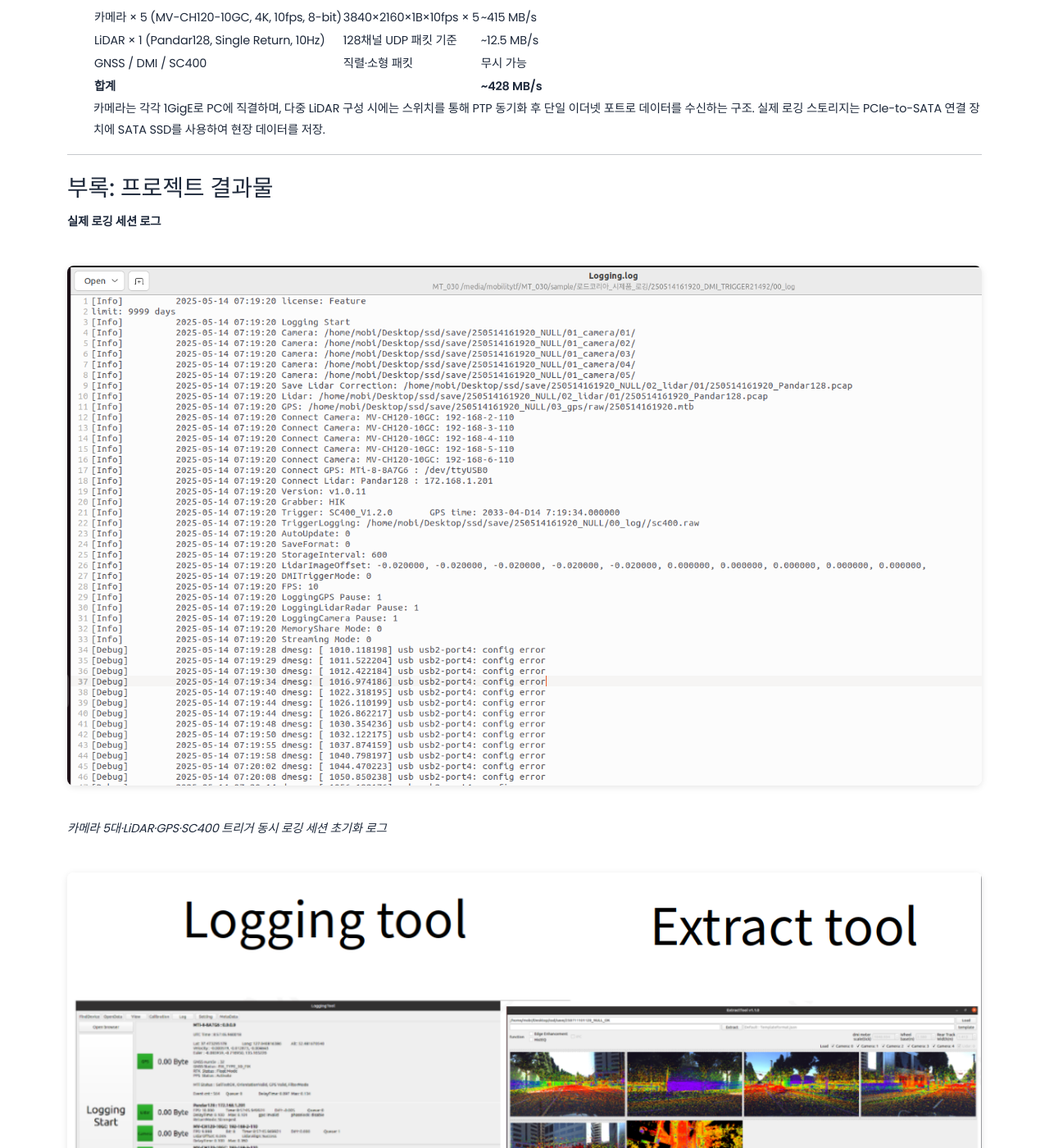
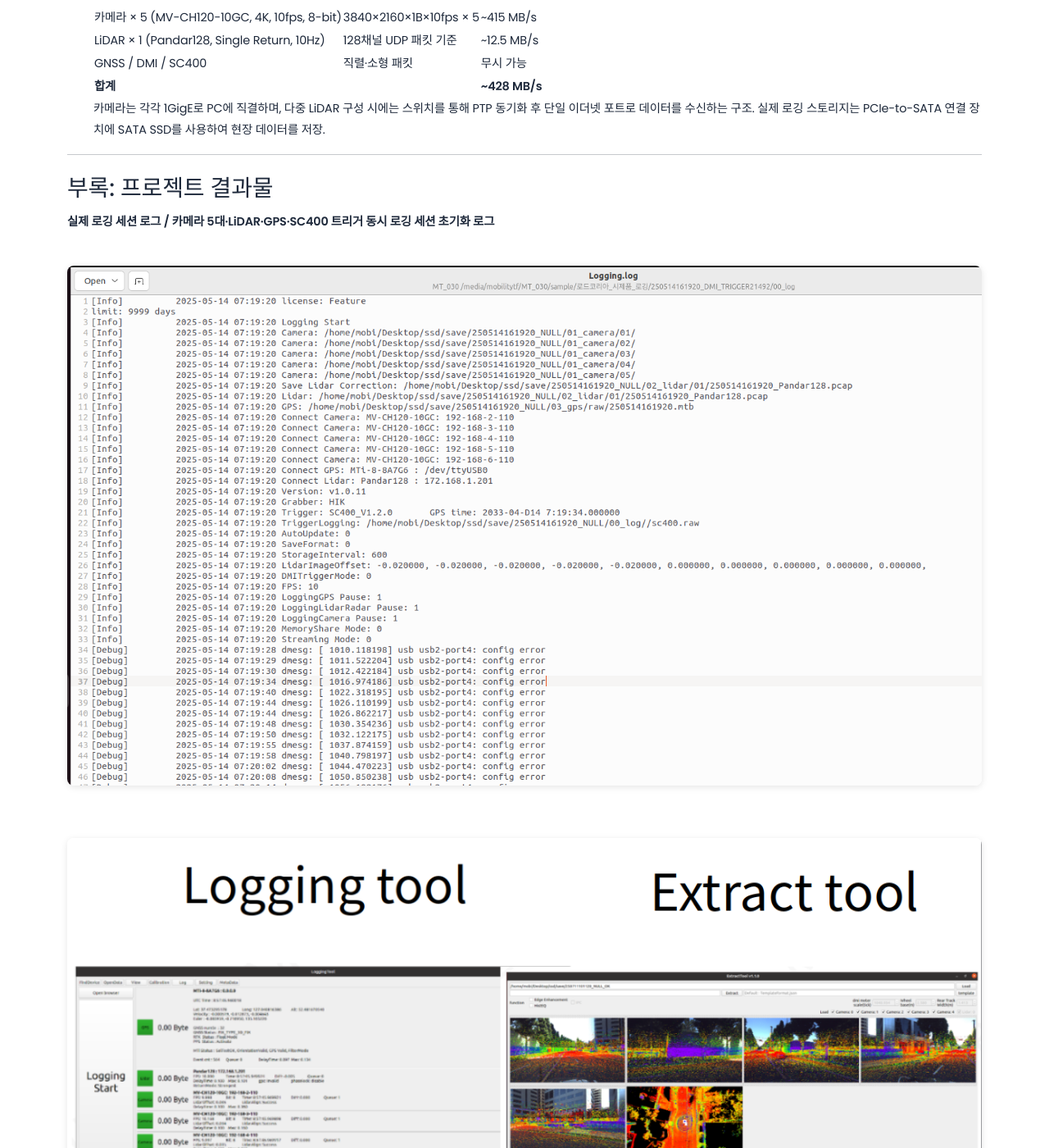
Before and after one commit to jinwoo-Sync/jinwoo-Sync.github.io, a Jekyll site: the page built from _projects/replica.md, in a window 1280 px wide and 1400 px high, scrolled down 1847 px. Shown: the whole window at 82% size. Built offline with Jekyll 4.4.1, drawn with Linux system fonts in a browser that asks for light colours.

Commit message:
이미지 주석 다시 정리

```diff
--- a/_projects/replica.md
+++ b/_projects/replica.md
@@ -65,17 +65,18 @@ order: 5
 
 ### 부록: 프로젝트 결과물
 
-**실제 로깅 세션 로그**
+**실제 로깅 세션 로그 / 카메라 5대·LiDAR·GPS·SC400 트리거 동시 로깅 세션 초기화 로그**
 
 ![](/assets/images/projects/replica/logging_log.png)
 
-*카메라 5대·LiDAR·GPS·SC400 트리거 동시 로깅 세션 초기화 로그*
 
 ![](/assets/images/projects/replica/system_diagram.png)
 
+**sw 트리거 제어 모듈 뷰**
+
 ![](/assets/images/projects/replica/trigger_view.png)
 
-*sw 트리거 제어 모듈 뷰*
+
 
 **DMI 기반 로컬 맵 생성**
 
```
